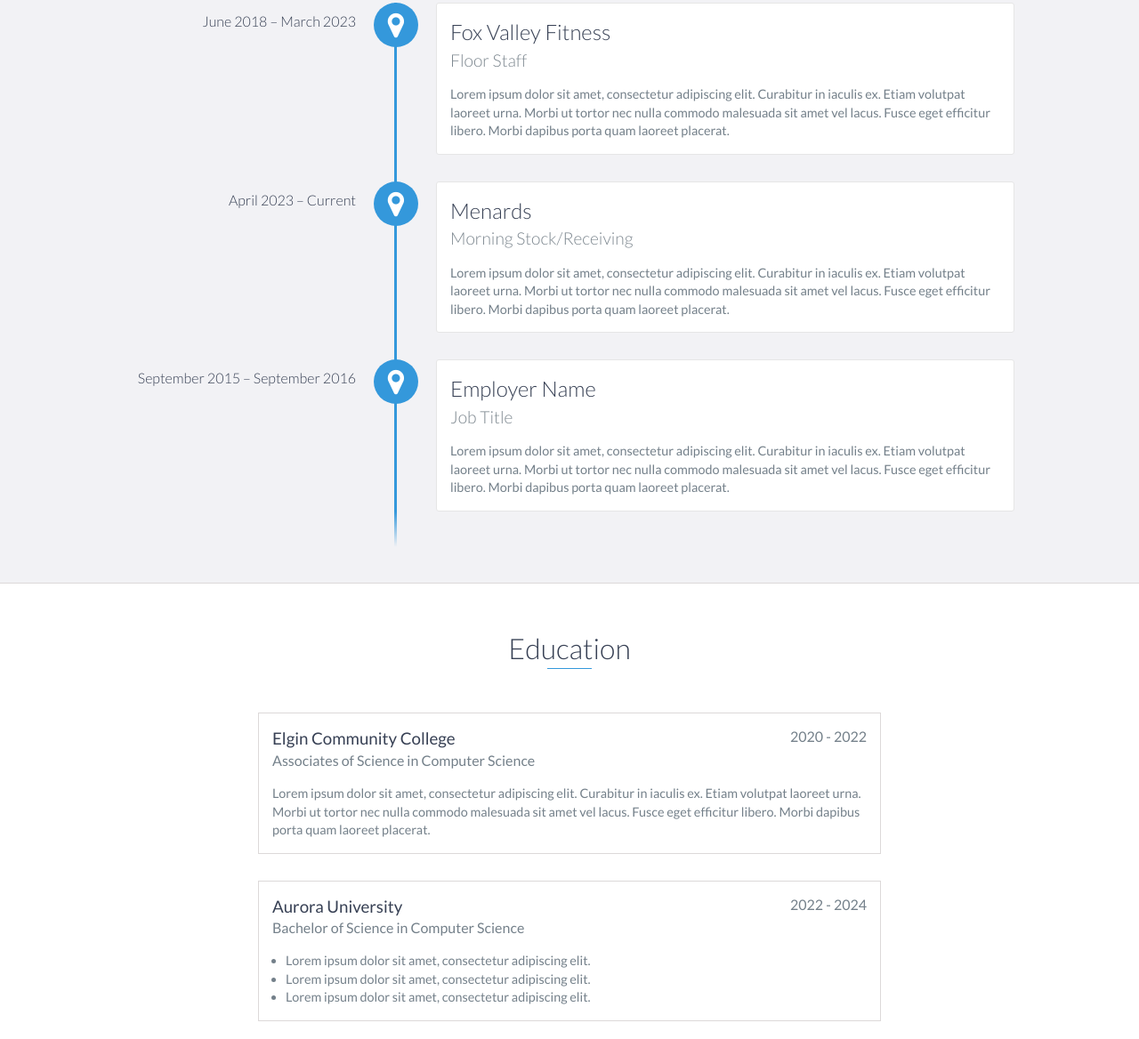
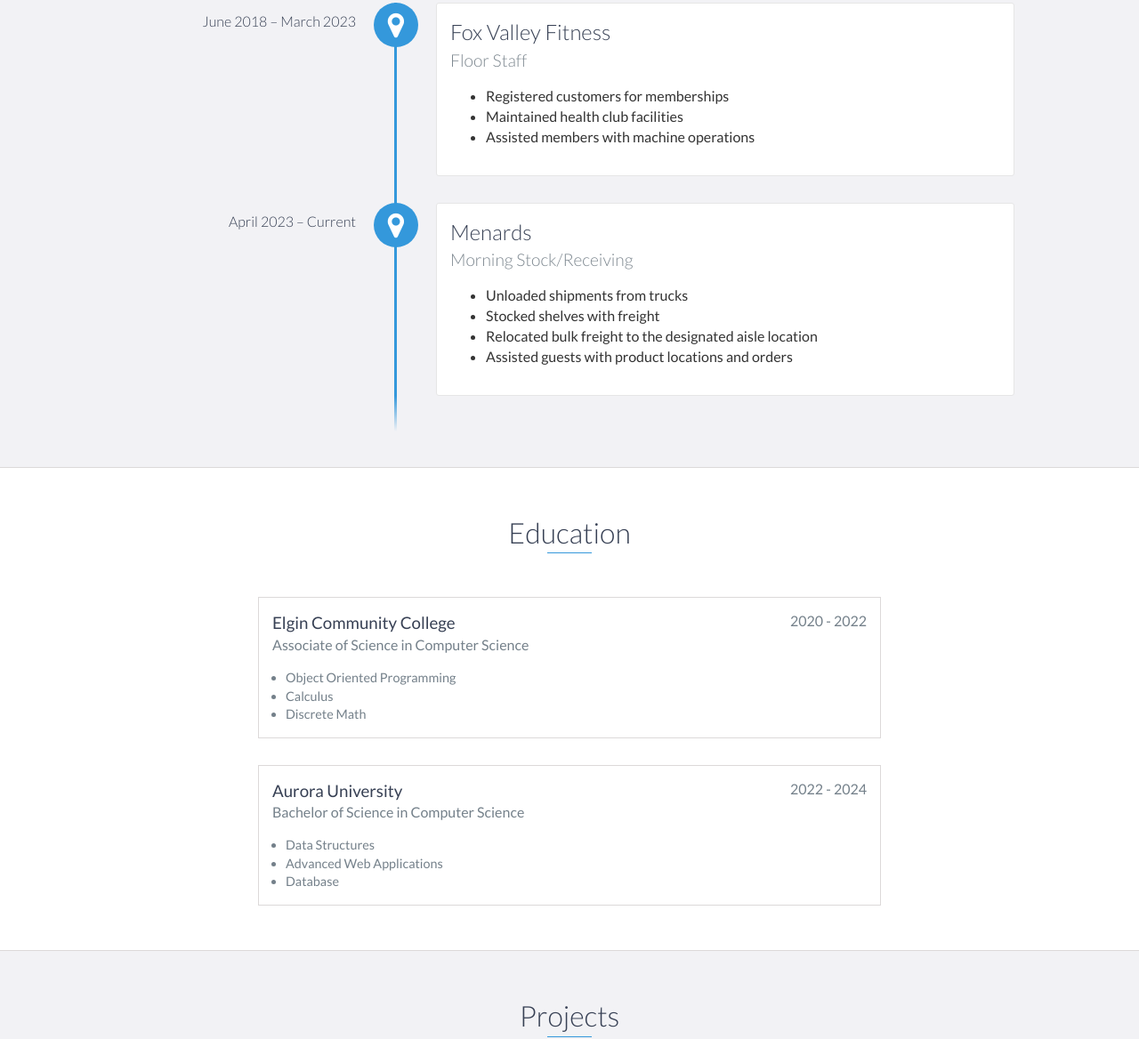
Before and after one commit to jibain/jibain.github.io, a website: page index.html in a window 1280 px wide. Shown: the part 1179-2347 px from the top of the page at 89% size. Drawn offline with nearby package versions, Linux system fonts and the light colour scheme.

Commit message:
Update 11/27

```diff
--- a/index.html
+++ b/index.html
@@ -88,7 +88,17 @@
                 <h3>Fox Valley Fitness</h3>
                 <h4>Floor Staff</h4>
                 <p>
-                    Lorem ipsum dolor sit amet, consectetur adipiscing elit. Curabitur in iaculis ex. Etiam volutpat laoreet urna. Morbi ut tortor nec nulla commodo malesuada sit amet vel lacus. Fusce eget efficitur libero. Morbi dapibus porta quam laoreet placerat.
+                <ul>
+                    <li>
+                        Registered customers for memberships
+                    </li>
+                    <li>
+                        Maintained health club facilities
+                    </li>
+                    <li>
+                        Assisted members with machine operations
+                    </li>
+                </ul>
                 </p>
             </div>
 
@@ -96,17 +106,22 @@
                 <h3>Menards</h3>
                 <h4>Morning Stock/Receiving</h4>
                 <p>
-                    Lorem ipsum dolor sit amet, consectetur adipiscing elit. Curabitur in iaculis ex. Etiam volutpat laoreet urna. Morbi ut tortor nec nulla commodo malesuada sit amet vel lacus. Fusce eget efficitur libero. Morbi dapibus porta quam laoreet placerat.
+                <ul>
+                    <li>Unloaded shipments from trucks</li>
+                    <li>Stocked shelves with freight</li>
+                    <li>Relocated bulk freight to the designated aisle location</li>
+                    <li>Assisted guests with product locations and orders</li>
+                </ul>
                 </p>
             </div>
 
-            <div data-date="September 2015 – September 2016">
-                <h3>Employer Name</h3>
-                <h4>Job Title</h4>
-                <p>
-                    Lorem ipsum dolor sit amet, consectetur adipiscing elit. Curabitur in iaculis ex. Etiam volutpat laoreet urna. Morbi ut tortor nec nulla commodo malesuada sit amet vel lacus. Fusce eget efficitur libero. Morbi dapibus porta quam laoreet placerat.
-                </p>
-            </div>
+<!--            <div data-date="September 2015 – September 2016">-->
+<!--                <h3>Employer Name</h3>-->
+<!--                <h4>Job Title</h4>-->
+<!--                <p>-->
+<!--                    Lorem ipsum dolor sit amet, consectetur adipiscing elit. Curabitur in iaculis ex. Etiam volutpat laoreet urna. Morbi ut tortor nec nulla commodo malesuada sit amet vel lacus. Fusce eget efficitur libero. Morbi dapibus porta quam laoreet placerat.-->
+<!--                </p>-->
+<!--            </div>-->
         </div>
     </div>
     <!-- End #experience -->
@@ -116,9 +131,13 @@
         <div class="education-block">
             <h3>Elgin Community College</h3>
             <span class="education-date">2020 - 2022</span>
-            <h4>Associates of Science in Computer Science</h4>
+            <h4>Associate of Science in Computer Science</h4>
             <p>
-                Lorem ipsum dolor sit amet, consectetur adipiscing elit. Curabitur in iaculis ex. Etiam volutpat laoreet urna. Morbi ut tortor nec nulla commodo malesuada sit amet vel lacus. Fusce eget efficitur libero. Morbi dapibus porta quam laoreet placerat.
+            <ul>
+                <li>Object Oriented Programming</li>
+                <li>Calculus</li>
+                <li>Discrete Math</li>
+            </ul>
             </p>
         </div>
         <!-- End .education-block -->
@@ -129,13 +148,13 @@
             <h4>Bachelor of Science in Computer Science</h4>
             <ul>
                 <li>
-                    Lorem ipsum dolor sit amet, consectetur adipiscing elit.
+                    Data Structures
                 </li>
                 <li>
-                    Lorem ipsum dolor sit amet, consectetur adipiscing elit.
+                    Advanced Web Applications
                 </li>
                 <li>
-                    Lorem ipsum dolor sit amet, consectetur adipiscing elit.
+                    Database
                 </li>
             </ul>
         </div>
```
